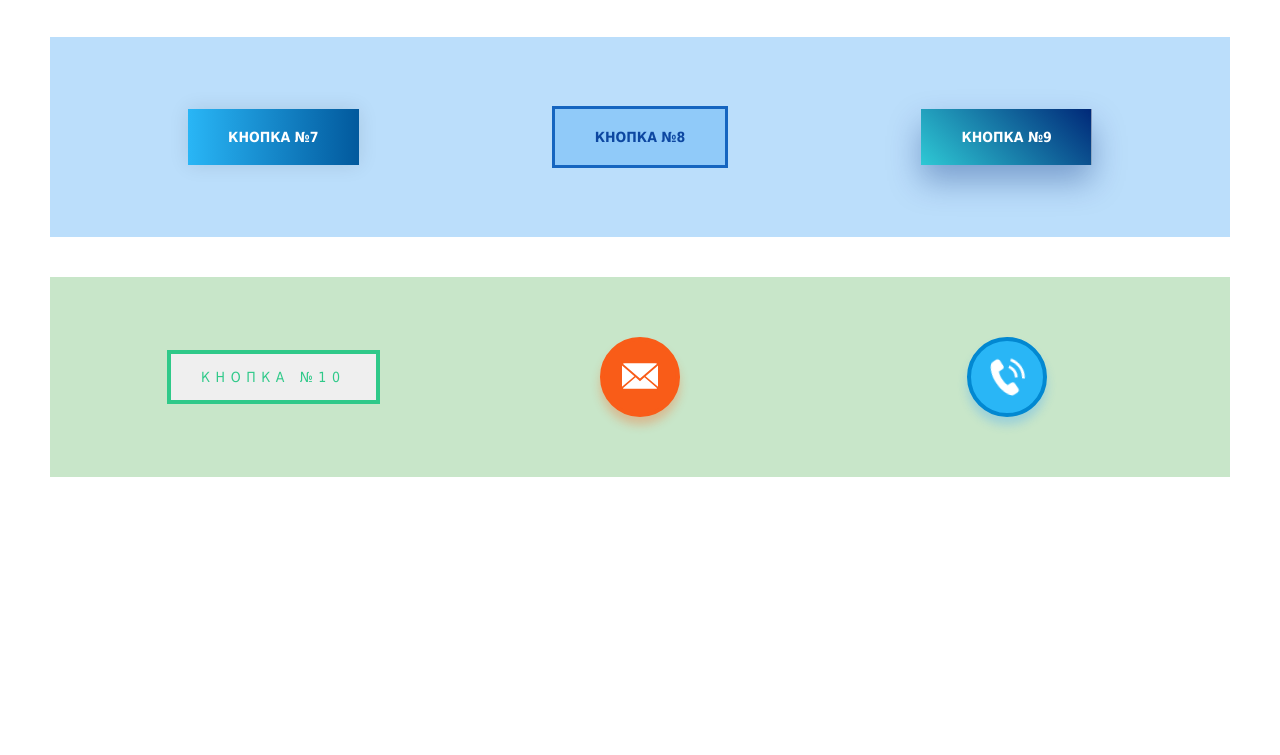
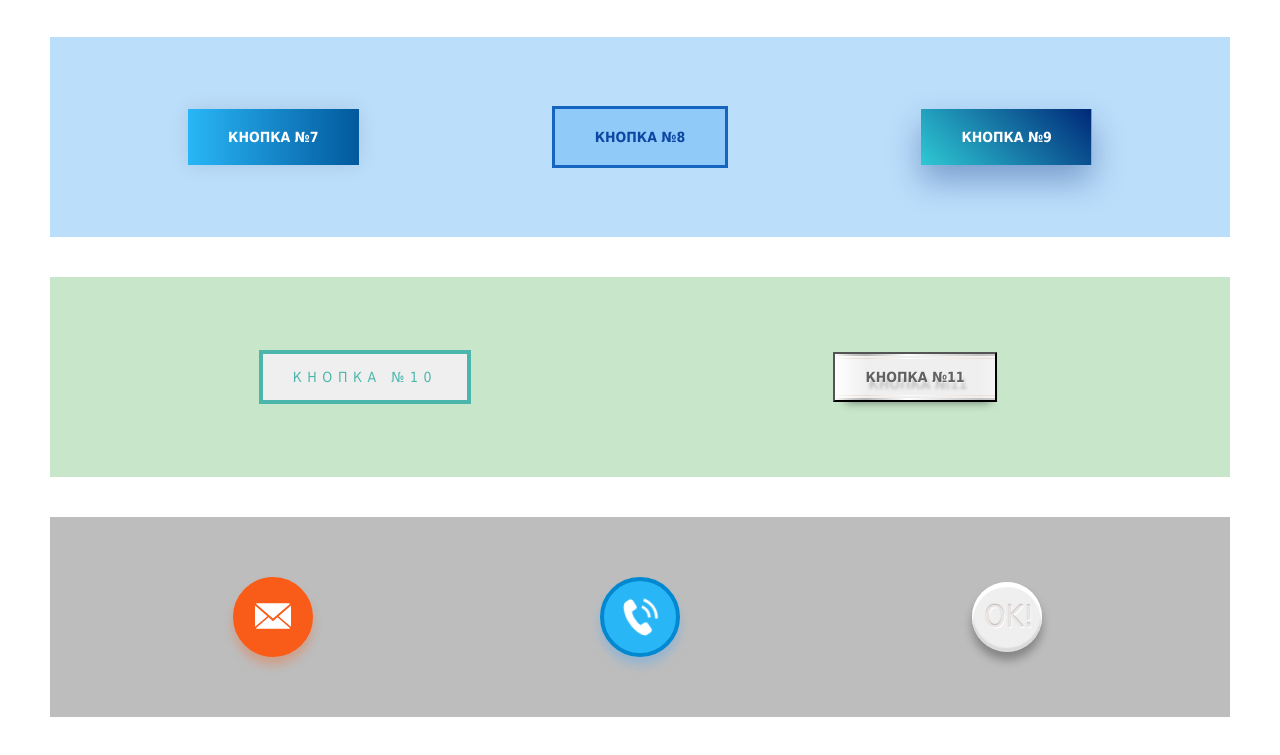
Before and after one commit to Victor-maestro/buttons, a website: page app/index.html in a window 1280 px wide. Shown: the part 565-1320 px from the top of the page. Before the commit the page ends 1082 px from the top, so only its background shows below. Drawn offline with nearby package versions, Linux system fonts and the light colour scheme; files that its build step writes are made by us from their sources.

Commit message:
Добавление нижней линии и разделение кнопок

```diff
--- a/app/index.html
+++ b/app/index.html
@@ -93,26 +93,40 @@
 
       </div>
 
-      <div class="container container--bottom-line">
+      <div class="container container--fourth-line">
 
         <div class="row">
           <button class="button button-10">Кнопка №10<span></span></button>
         </div>
+
         <div class="row">
-          <button class="button button-11">
+          <button class="button button-11">Кнопка №11<span></span></button>
+        </div>
+
+      </div>
+
+      <div class="container container--bottom-line">
+
+        <div class="row">
+          <button class="button button-12">
             <span class="text-mail">
               <svg xmlns="http://www.w3.org/2000/svg" viewBox="0 0 14 14"><g fill="#ffffff"><path d="M7 9L5.268 7.484.316 11.729c.18.167.423.271.691.271h11.986c.267 0 .509-.104.688-.271L8.732 7.484 7 9z"/><path d="M13.684 2.271A1.007 1.007 0 0 0 12.993 2H1.007c-.267 0-.509.104-.689.273L7 8l6.684-5.729zM0 2.878v8.308l4.833-4.107zM9.167 7.079L14 11.186V2.875z"/></g></svg>
               <span>Обратная<br>связь</span>
             </span>
           </button>
         </div>
+
         <div class="row">
-          <button class="button button-12">
+          <button class="button button-13">
             <span class="text-call">
               <svg xmlns="http://www.w3.org/2000/svg" viewBox="0 0 480.56 480.56"><g fill="#ffffff"><path d="M365.354 317.9c-15.7-15.5-35.3-15.5-50.9 0-11.9 11.8-23.8 23.6-35.5 35.6-3.2 3.3-5.9 4-9.8 1.8-7.7-4.2-15.9-7.6-23.3-12.2-34.5-21.7-63.4-49.6-89-81-12.7-15.6-24-32.3-31.9-51.1-1.6-3.8-1.3-6.3 1.8-9.4 11.9-11.5 23.5-23.3 35.2-35.1 16.3-16.4 16.3-35.6-.1-52.1-9.3-9.4-18.6-18.6-27.9-28-9.6-9.6-19.1-19.3-28.8-28.8-15.7-15.3-35.3-15.3-50.9.1-12 11.8-23.5 23.9-35.7 35.5-11.3 10.7-17 23.8-18.2 39.1-1.9 24.9 4.2 48.4 12.8 71.3 17.6 47.4 44.4 89.5 76.9 128.1 43.9 52.2 96.3 93.5 157.6 123.3 27.6 13.4 56.2 23.7 87.3 25.4 21.4 1.2 40-4.2 54.9-20.9 10.2-11.4 21.7-21.8 32.5-32.7 16-16.2 16.1-35.8.2-51.8-19-19.1-38.1-38.1-57.2-57.1zM346.254 238.2l36.9-6.3c-5.8-33.9-21.8-64.6-46.1-89-25.7-25.7-58.2-41.9-94-46.9l-5.2 37.1c27.7 3.9 52.9 16.4 72.8 36.3 18.8 18.8 31.1 42.6 35.6 68.8zM403.954 77.8c-42.6-42.6-96.5-69.5-156-77.8l-5.2 37.1c51.4 7.2 98 30.5 134.8 67.2 34.9 34.9 57.8 79 66.1 127.5l36.9-6.3c-9.7-56.2-36.2-107.2-76.6-147.7z"/></g></svg>
               <span>Заказать<br>звонок</span>
             </span>
           </button>
+        </div>
+
+        <div class="row">
+          <button class="button button-14 ok"><span></span></button>
         </div>
 
       </div>
--- a/app/sass/main.sass
+++ b/app/sass/main.sass
@@ -281,7 +281,7 @@ h1, h2, h3, h4
     &:active
       color: #fff
 
-/* third-line  -  вторая строка */
+/* third-line  -  третья строка */
 .container--third-line
   background-color: #bbdefb
 
@@ -338,6 +338,9 @@ h1, h2, h3, h4
         left: 200px
         transition: .6s ease-in-out
 
+    &:active
+      color: #b3e5fc
+
   .button-9
     display: inline-block
     margin: 10px 20px
@@ -357,8 +360,11 @@ h1, h2, h3, h4
       box-shadow: 0 0 0 0 rgba(0,40,120,0)
       background-position: 0 0
 
-/* bottom-line  -  вторая строка */
-.container--bottom-line
+    &:active
+      color: #1e88e5
+
+/* fourth-line  -  четвёртая строка */
+.container--fourth-line
   background-color: #c8e6c9
 
 .button-10
@@ -366,8 +372,8 @@ h1, h2, h3, h4
   display: inline-block
   padding: 15px 30px
   text-decoration: none
-  color: #2fc989
-  border: 4px solid #2fc989
+  color: #4db6ac
+  border: 4px solid #4db6ac
   font-size: 14px
   text-transform: uppercase
   letter-spacing: .4em
@@ -396,7 +402,7 @@ h1, h2, h3, h4
       left: -210%
       width: 200%
       height: 108%
-      background: #2fc989
+      background: #4db6ac
       transform: skew(-15deg,0)
       transition: .5s
 
@@ -406,10 +412,10 @@ h1, h2, h3, h4
     z-index: -1
     top: 50%
     left: -1000%
+    width: 400%
     height: 3px
     margin-top: -1px
-    width: 400%
-    background: #2fc989
+    background: #4db6ac
     transition: .5s
 
   &:hover
@@ -422,7 +428,41 @@ h1, h2, h3, h4
       &::before
         left: -25%
 
+  &:active
+    &::after
+      background: #009688
+    span
+      &::before
+        background: #009688
+
 .button-11
+  position: relative
+  display: inline-block
+  padding: 15px 30px
+  color: #616161
+  font-weight: bold
+  text-decoration: none
+  text-transform: uppercase
+  text-shadow: rgba(255,255,255,.5) 1px 1px, rgba(100,100,100,.3) 3px 7px 3px
+  background-image: linear-gradient(45deg, rgba(255,255,255,.0) 30%, rgba(255,255,255,.8), rgba(255,255,255,.0) 70%), linear-gradient(to right, rgba(255,255,255,1), rgba(255,255,255,0) 20%, rgba(255,255,255,0) 90%, rgba(255,255,255,.3)), linear-gradient(to right, rgba(125,125,125,1), rgba(255,255,255,.9) 45%, rgba(125,125,125,.5)), linear-gradient(to right, rgba(125,125,125,1), rgba(255,255,255,.9) 45%, rgba(125,125,125,.5)), linear-gradient(to right, rgba(223,190,170,1), rgba(255,255,255,.9) 45%, rgba(223,190,170,.5)), linear-gradient(to right, rgba(223,190,170,1), rgba(255,255,255,.9) 45%, rgba(223,190,170,.5))
+  background-repeat: no-repeat
+  background-size: 200% 100%, auto, 100% 2px, 100% 2px, 100% 1px, 100% 1px
+  background-position: 200% 0, 0 0, 0 0, 0 100%, 0 4px, 0 calc(100% - 4px)
+  box-shadow: rgba(0,0,0,.5) 3px 10px 10px -10px
+
+  &:hover
+    color: #757575
+    background-position: -200% 0, 0 0, 0 0, 0 100%, 0 4px, 0 calc(100% - 4px)
+    transition: .5s linear
+
+  &:active
+    top: 2px
+
+/* bottom-line  -  нижняя строка (круглые кнопки) */
+.container--bottom-line
+  background-color: #bdbdbd
+
+.button-12
   position: relative
   z-index: 10
   width: 80px
@@ -473,6 +513,12 @@ h1, h2, h3, h4
     transition: .5s ease-in-out
     animation: opsimple 3s infinite
 
+  &:active
+    border-color: #ff8a65
+
+    span
+      color: #ff7043
+
 /* анимация кнопки */
 @keyframes hoverWaves
   0%
@@ -497,7 +543,7 @@ h1, h2, h3, h4
 
 /* конец кнопки обратной связи */
 
-.button-12
+.button-13
   position: relative
   z-index: 10
   width: 80px
@@ -587,5 +633,50 @@ h1, h2, h3, h4
 
 /* конец кнопки звонка */
 
+.button-14
+  position: relative
+  width: 70px
+  height: 70px
+  background-image: linear-gradient(top, #f4f1ee, #fff)
+  border-radius: 50%
+  border: none
+  box-shadow: 0px 8px 10px 0px rgba(0, 0, 0, .3), inset 0px 4px 1px 1px white, inset 0px -3px 1px 1px rgba(204,198,197,.5)
+  transition: all .1s linear
+
+  &::after
+    content: ''
+    position: absolute
+    left: 50%
+    top: 50%
+    display: block
+    width: 45px
+    height: 35px
+    color: #e9e6e4
+    font-size: 30px
+    text-decoration: none
+    text-shadow: 0px -1px 1px #bdb5b4, 1px 1px 1px #ffffff
+    transform: translate(-50%, -50%)
+
+  &:hover
+    background-image: linear-gradient(top, #fff, #f4f1ee)
+    color: #0088cc
+
+  &:active
+    background-image: linear-gradient(top, #efedec, #f7f4f4)
+    box-shadow: 0 3px 5px 0 rgba(0,0,0,.4), inset 0px -3px 1px 1px rgba(204,198,197,.5)
+
+    &::after
+      color: #dbd2d2
+      text-shadow: 0px -1px 1px #bdb5b4, 0px 1px 1px white
+
+.ok
+  &::after
+    content: "OK!"
+
+  &:hover
+    &::after
+      color: #8bc34a
+      text-shadow: 0px 0px 6px #83d244
+
 
 @import "media" // Всегда в конце
```
